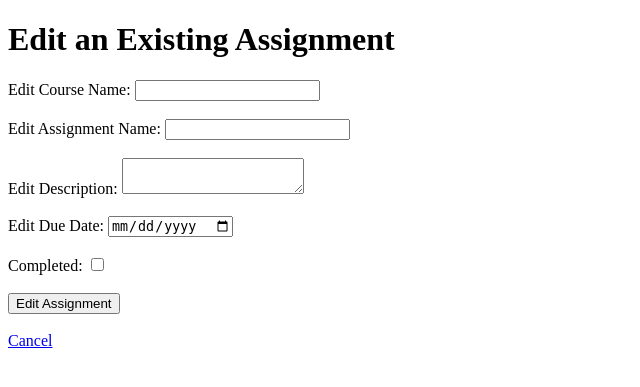
After one commit to hjphill2-lab/systemsetup, a Python web app: template StudentPlanner/templates/edit_assignment.html in a window 1280 px wide. The commit adds this page. Shown: the top 387 px of the page, without its empty margins (0-640 px from the left). Run offline with Jinja, Linux system fonts and the light colour scheme; the template is opened without the code that fills it, so the values that code supplies are empty.

Commit message:
Add initial edit assignment functionality

```diff
--- /dev/null
+++ b/StudentPlanner/templates/edit_assignment.html
@@ -0,0 +1,31 @@
+<!DOCTYPE html>
+<html lang="en">
+<head>
+    <meta charset="UTF-8">
+    <meta name="viewport" content="width=device-width, initial-scale=1.0">
+    <title>Edit Assignment</title>
+</head>
+<body>
+    <h1>Edit an Existing Assignment</h1>
+    <form method="POST">
+        <label for="CourseName">Edit Course Name:</label>
+        <input type="text" id="CourseName" name="CourseName" required>
+        <br><br>
+        <label for="Title">Edit Assignment Name:</label>
+        <input type="text" id="Title" name="Title" required>
+        <br><br>
+        <label for="Description">Edit Description:</label>
+        <textarea id="Description" name="Description"></textarea>
+        <br><br>
+        <label for="DueDate">Edit Due Date:</label>
+        <input type="date" id="DueDate" name="DueDate" required>
+        <br><br>
+        <label for="Completed">Completed:</label>
+        <input type="checkbox" id="Completed" name="Completed">
+        <br><br>
+        <button type="submit">Edit Assignment</button>
+        <br><br>
+        <a href="/home">Cancel</a>
+    </form>
+</body>
+</html>
--- a/StudentPlanner/templates/home.html
+++ b/StudentPlanner/templates/home.html
@@ -9,5 +9,7 @@
     <h1>Student Planner</h1>
     <p>Welcome to the Student Planner!</p>
     <a href="/add_assignment">Add Assignment</a>
+
+    <a href="/edit_assignment">Edit Assignment</a>
 </body>
 </html>
```
Also changed, not shown: StudentPlanner/app.py (+37 -0 lines).
